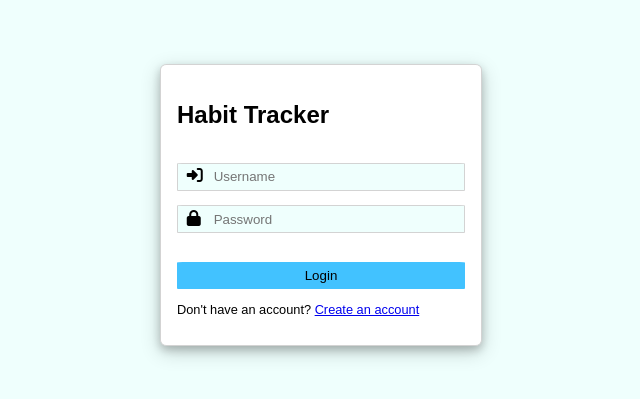
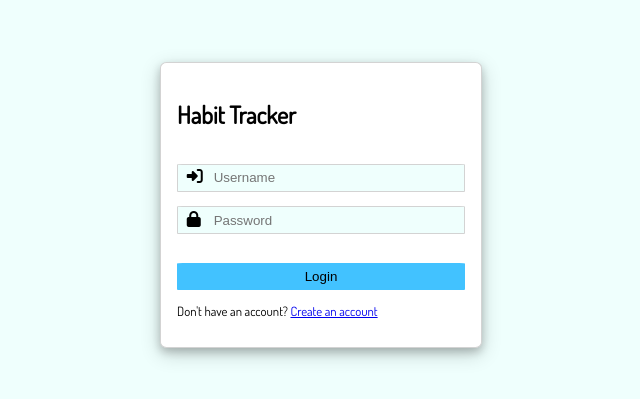
Before and after one commit to LAP2GroupProject/server-side, a plain HTML site: page client/login.html in a window 1280 px wide. Shown: the part 195-594 px from the top of the page, without its empty margins (319-959 px from the left). Drawn offline with Linux system fonts and the light colour scheme; files that its build step writes are made by us from their sources.

Commit message:
fix google font issue

```diff
--- a/client/login.html
+++ b/client/login.html
@@ -4,9 +4,16 @@
     <meta charset="UTF-8">
     <meta http-equiv="X-UA-Compatible" content="IE=edge">
     <meta name="viewport" content="width=device-width, initial-scale=1.0">
-    <link rel="preconnect" href="https://fonts.googleapis.com"/>
-    <link rel="preconnect" href="https://fonts.gstatic.com" crossorigin/>
-    <link rel="stylesheet" href="login-register.css">
+    <!-- google fonts -->
+    <link rel="preconnect" href="https://fonts.googleapis.com" />
+    <link rel="preconnect" href="https://fonts.gstatic.com" crossorigin />
+    <link
+      href="https://fonts.googleapis.com/css2?family=Dosis&display=swap"
+      rel="stylesheet"
+    />
+    <!-- custom css -->
+    <link rel="stylesheet" href="../static/styles/universal.css" />
+    <link rel="stylesheet" href="./static/styles/login-register.css">
     <script src="https://kit.fontawesome.com/701be9d26f.js" crossorigin="anonymous" defer></script>
     <title>Login</title>
 </head>
```
